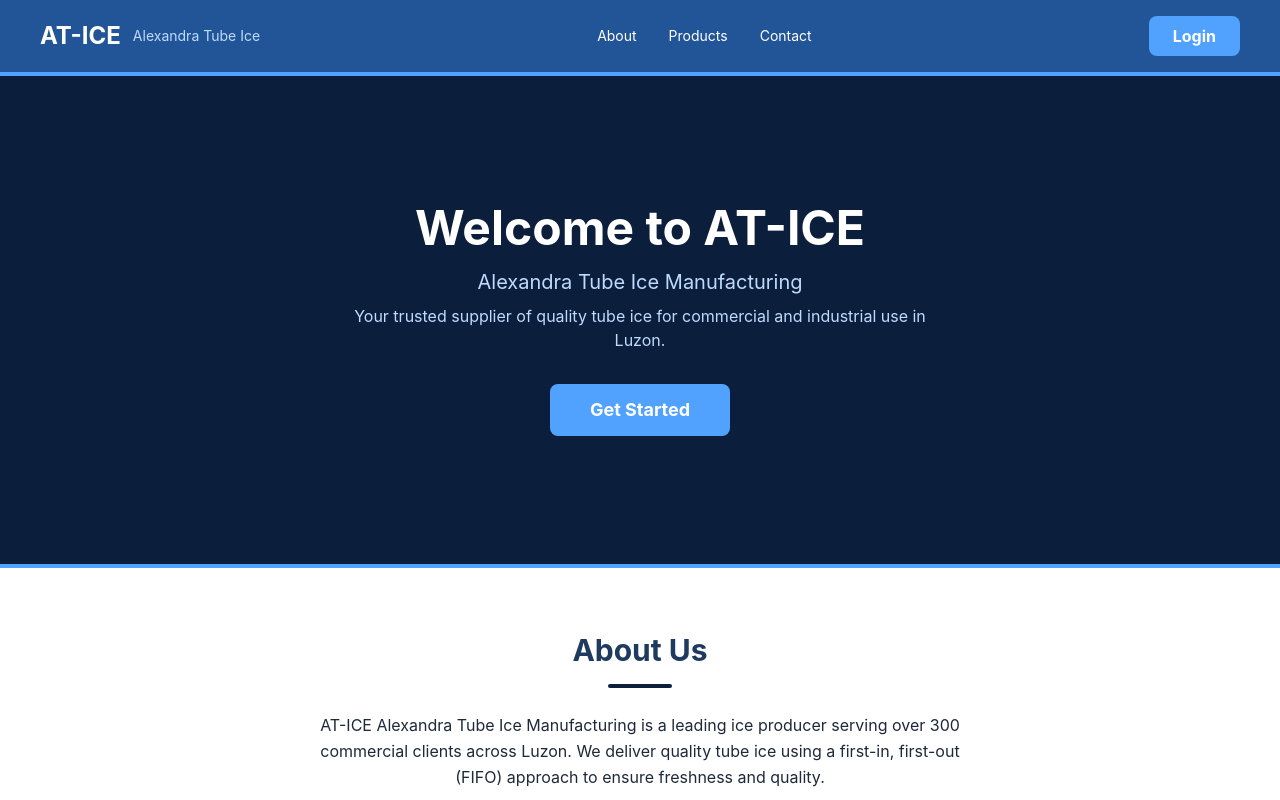
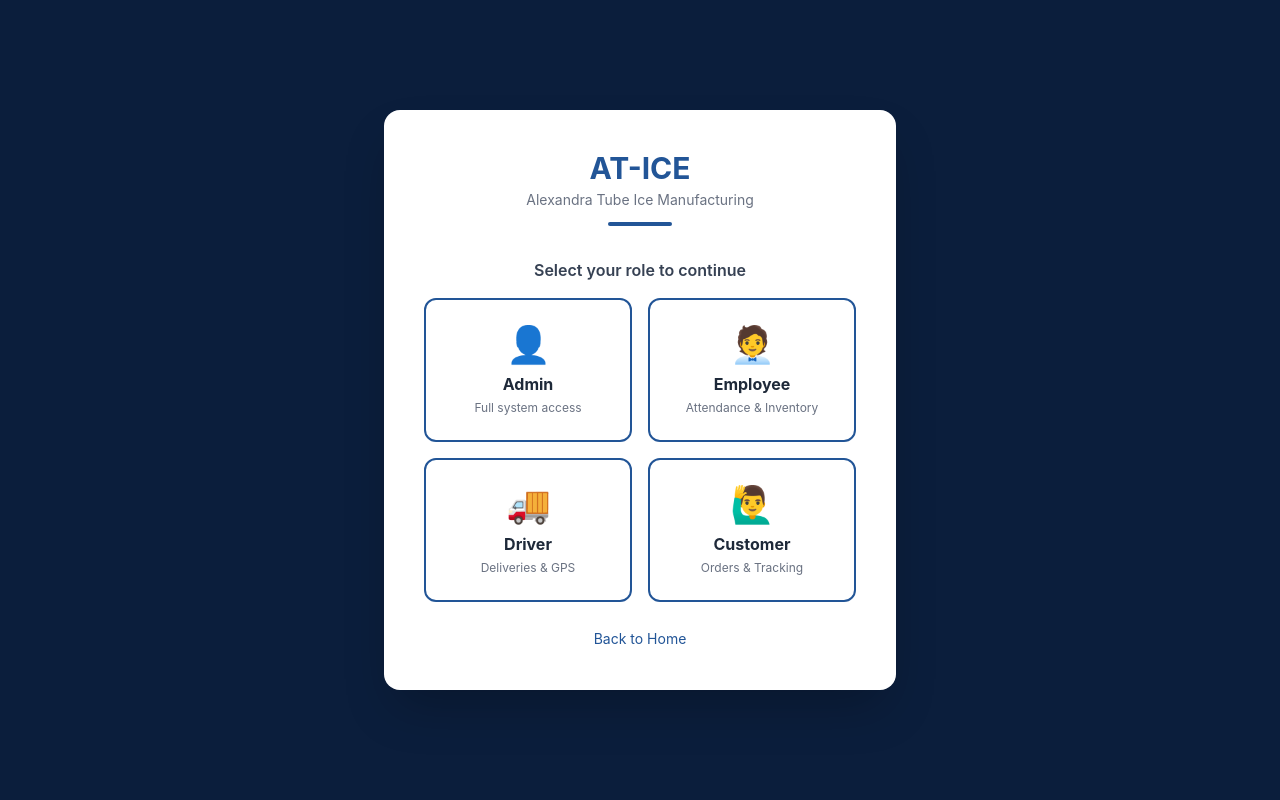
Before and after one commit to GrimTzy/at-ice, a React (Vite) app in the folder at-ice-frontend/: page /login in a window 1280 px wide. Shown: the top 800 px of the page. Built offline with nearby package versions, Linux system fonts and the light colour scheme.

Commit message:
Phase 3.5 - Login page created

```diff
--- a/at-ice-frontend/package.json
+++ b/at-ice-frontend/package.json
@@ -11,8 +11,8 @@
   },
   "dependencies": {
     "axios": "^1.14.0",
-    "react": "^19.2.0",
-    "react-dom": "^19.2.0",
+    "react": "^19.2.4",
+    "react-dom": "^19.2.4",
     "react-router-dom": "^7.13.2"
   },
   "devDependencies": {
--- a/at-ice-frontend/src/App.jsx
+++ b/at-ice-frontend/src/App.jsx
@@ -1,8 +1,15 @@
+import { BrowserRouter, Routes, Route } from 'react-router-dom'
 import LandingPage from './pages/LandingPage'
+import LoginPage from './pages/LoginPage'
 
 function App() {
   return (
-    <LandingPage />
+    <BrowserRouter>
+      <Routes>
+        <Route path="/" element={<LandingPage />} />
+        <Route path="/login" element={<LoginPage />} />
+      </Routes>
+    </BrowserRouter>
   )
 }
 
--- a/at-ice-frontend/src/pages/LandingPage.jsx
+++ b/at-ice-frontend/src/pages/LandingPage.jsx
@@ -13,9 +13,11 @@ function LandingPage() {
           <a href="#products" className="hover:text-blue-200 transition">Products</a>
           <a href="#contact" className="hover:text-blue-200 transition">Contact</a>
         </div>
+         <a href="/login">
          <button className="bg-blue-400 hover:bg-blue-300 text-white font-bold px-6 py-2 rounded-lg transition">
           Login
           </button>
+           </a>
        </nav>
 
       <hr className="border-0 h-[4px] bg-blue-400"/>
@@ -32,9 +34,11 @@ function LandingPage() {
         <p className="text-blue-200 text-md max-w-xl mb-8">
           Your trusted supplier of quality tube ice for commercial and industrial use in Luzon.
         </p>
+        <a href="/login">
          <button className="bg-blue-400 hover:bg-blue-300 text-white font-bold px-10 py-3 rounded-lg text-lg transition">
             Get Started
            </button>
+        </a>
       </div>
 
       <hr className="border-0 h-[4px] bg-blue-400"/>
--- /dev/null
+++ b/at-ice-frontend/src/pages/LoginPage.jsx
@@ -0,0 +1,141 @@
+import { useState } from "react"
+import axios from "axios"
+
+function LoginPage() {
+  const [selectedRole, setSelectedRole] = useState("")
+  const [email, setEmail] = useState("")
+  const [password, setPassword] = useState("")
+  const [error, setError] = useState("")
+  const [loading, setLoading] = useState(false)
+
+  const roles = [
+    { key: "admin", label: "Admin", icon: "👤", desc: "Full system access" },
+    { key: "employee", label: "Employee", icon: "🧑‍💼", desc: "Attendance & Inventory" },
+    { key: "driver", label: "Driver", icon: "🚚", desc: "Deliveries & GPS" },
+    { key: "customer", label: "Customer", icon: "🙋‍♂️", desc: "Orders & Tracking" },
+  ]
+
+  const handleLogin = async (e) => {
+    e.preventDefault()
+    setLoading(true)
+    setError("")
+    try {
+      const response = await axios.post("http://127.0.0.1:8000/api/login", {
+        email,
+        password,
+      })
+      const { token, user } = response.data
+      if (user.role !== selectedRole) {
+        setError("Invalid credentials for selected role!")
+        setLoading(false)
+        return
+      }
+      localStorage.setItem("token", token)
+      localStorage.setItem("role", user.role)
+      if (user.role === "admin") window.location.href = "/admin/dashboard"
+      else if (user.role === "employee") window.location.href = "/employee/dashboard"
+      else if (user.role === "driver") window.location.href = "/driver/dashboard"
+      else if (user.role === "customer") window.location.href = "/customer/dashboard"
+    } catch (err) {
+      setError("Invalid email or password!")
+    } finally {
+      setLoading(false)
+    }
+  }
+
+  return (
+    <div className="min-h-screen flex items-center justify-center" style={{backgroundColor: "#0B1E3C"}}>
+      <div className="bg-white rounded-2xl shadow-2xl p-10 w-full max-w-lg">
+        <div className="text-center mb-8">
+          <h1 className="text-3xl font-bold" style={{color: "#225597"}}>AT-ICE</h1>
+          <p className="text-gray-500 text-sm mt-1">Alexandra Tube Ice Manufacturing</p>
+          <div className="w-16 h-1 mx-auto mt-3 rounded" style={{backgroundColor: "#225597"}}></div>
+        </div>
+
+        {!selectedRole && (
+          <div>
+            <p className="text-center text-gray-700 font-semibold mb-4">Select your role to continue</p>
+            <div className="grid grid-cols-2 gap-4">
+              {roles.map((role) => (
+                <button
+                  key={role.key}
+                  onClick={() => setSelectedRole(role.key)}
+                  className="flex flex-col items-center justify-center p-6 rounded-xl border-2 hover:shadow-md transition"
+                  style={{borderColor: "#225597"}}
+                >
+                  <span className="text-4xl mb-2">{role.icon}</span>
+                  <span className="font-bold text-gray-800">{role.label}</span>
+                  <span className="text-xs text-gray-500 mt-1">{role.desc}</span>
+                </button>
+              ))}
+            </div>
+            <div className="text-center mt-6">
+              <a href="/" className="text-sm hover:underline" style={{color: "#225597"}}>
+                Back to Home
+              </a>
+            </div>
+          </div>
+        )}
+
+        {selectedRole && (
+          <div>
+            <div className="flex items-center justify-center gap-2 mb-6">
+              <span className="text-2xl">{roles.find((r) => r.key === selectedRole)?.icon}</span>
+              <span className="font-bold text-lg" style={{color: "#225597"}}>
+                {roles.find((r) => r.key === selectedRole)?.label} Login
+              </span>
+            </div>
+            {error && (
+              <div className="bg-red-100 text-red-600 text-sm px-4 py-3 rounded-lg mb-4 text-center">
+                {error}
+              </div>
+            )}
+            <form onSubmit={handleLogin}>
+              <div className="mb-4">
+                <label className="block text-sm font-medium text-gray-700 mb-1">Email Address</label>
+                <input
+                  type="email"
+                  value={email}
+                  onChange={(e) => setEmail(e.target.value)}
+                  placeholder="Enter your email"
+                  required
+                  className="w-full px-4 py-3 border border-gray-300 rounded-lg focus:outline-none text-gray-800"
+                />
+              </div>
+              <div className="mb-6">
+                <label className="block text-sm font-medium text-gray-700 mb-1">Password</label>
+                <input
+                  type="password"
+                  value={password}
+                  onChange={(e) => setPassword(e.target.value)}
+                  placeholder="Enter your password"
+                  required
+                  className="w-full px-4 py-3 border border-gray-300 rounded-lg focus:outline-none text-gray-800"
+                />
+              </div>
+              <button
+                type="submit"
+                disabled={loading}
+                className="w-full text-white font-bold py-3 rounded-lg transition"
+                style={{backgroundColor: "#225597"}}
+              >
+                {loading ? "Signing in..." : "Sign In"}
+              </button>
+            </form>
+            <div className="text-center mt-4">
+              <button
+                onClick={() => {setSelectedRole(""); setError(""); setEmail(""); setPassword("")}}
+                className="text-sm hover:underline"
+                style={{color: "#225597"}}
+              >
+                Change Role
+              </button>
+            </div>
+          </div>
+        )}
+      </div>
+    </div>
+  )
+}
+
+export default LoginPage
```
Also changed, not shown: 1 other file (tests, documents, lock files or other folders). Lines whose indentation alone changed are shown as unchanged.
